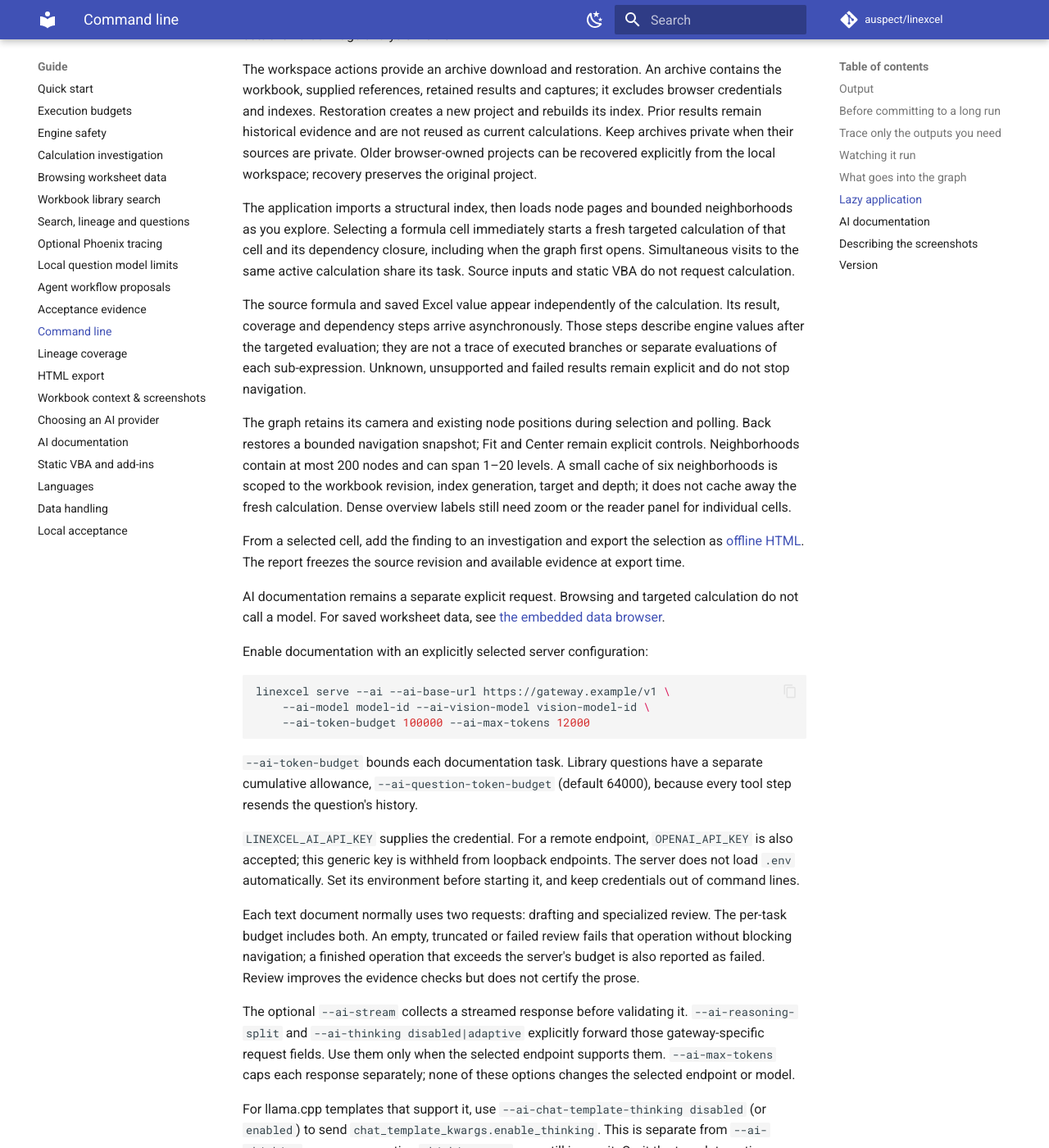
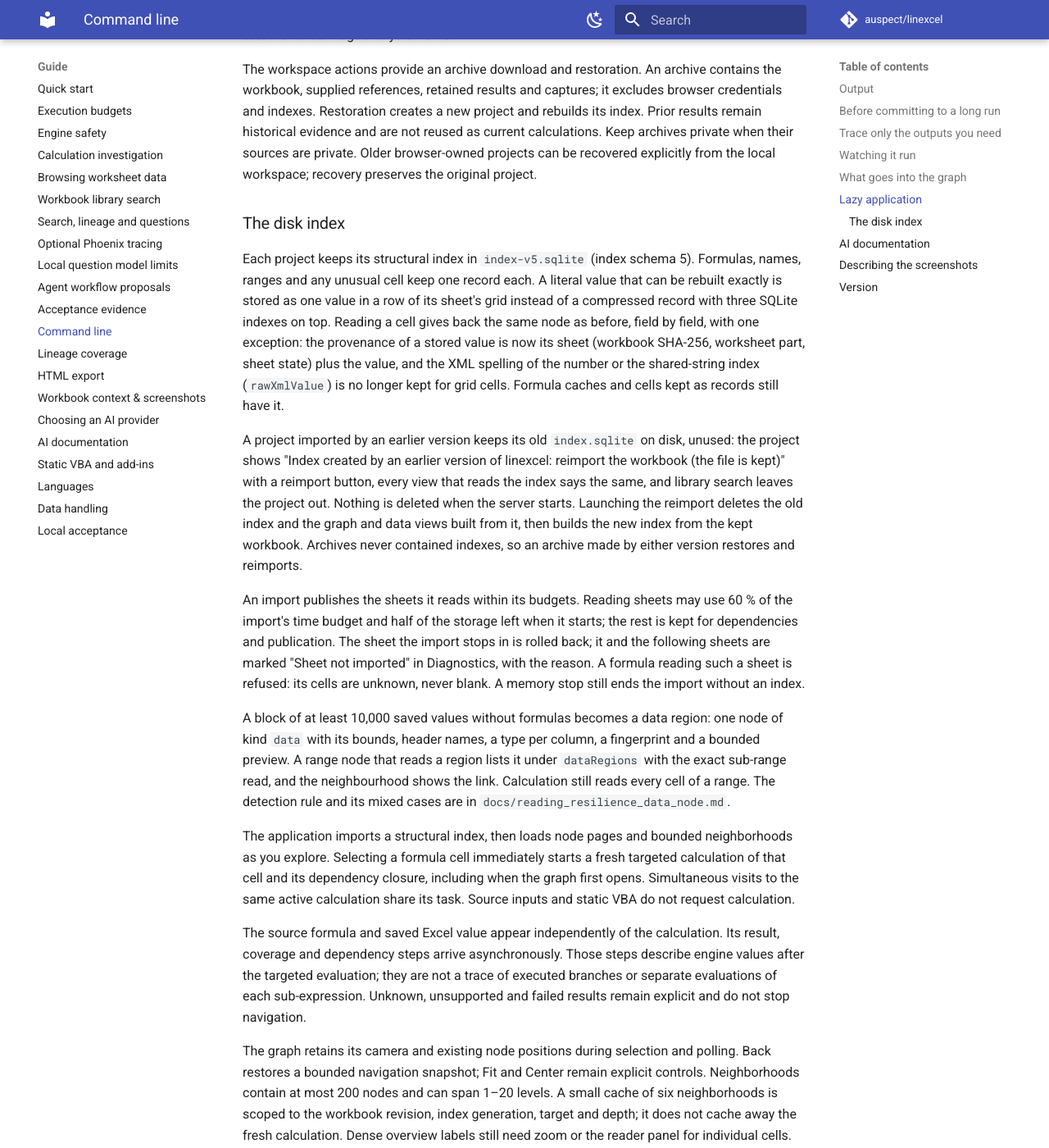
Before and after one commit to auspect/linexcel, an MkDocs documentation site: the page built from docs/guide/cli.md, in a window 1280 px wide and 1400 px high, scrolled down 3385 px. Shown: the whole window at 82% size. Built offline with MkDocs 1.6.1 and Material for MkDocs 9.7.7, drawn with Linux system fonts in a browser that asks for light colours; comment, search, counter and statistics services are not loaded.

Commit message:
Document index schema 5, data regions and per-sheet publication
The serve guide describes the disk index (grid storage, provenance per
sheet without rawXmlValue for grid cells), the reimport of projects
imported by an earlier version, publication within the import's budgets
and data regions. The Datasette guide says raw_xml_value is empty for
grid cells. The data node note records the choices made in step A. The
changelog announces the schema change and the reimport it requires.

Co-Authored-By: Claude Opus 5.5 <noreply@anthropic.com>

```diff
--- a/docs/guide/cli.md
+++ b/docs/guide/cli.md
@@ -140,6 +140,43 @@ reused as current calculations. Keep archives private when their sources are
 private. Older browser-owned projects can be recovered explicitly from the
 local workspace; recovery preserves the original project.
 
+### The disk index
+
+Each project keeps its structural index in `index-v5.sqlite` (index schema 5).
+Formulas, names, ranges and any unusual cell keep one record each. A literal
+value that can be rebuilt exactly is stored as one value in a row of its
+sheet's grid instead of a compressed record with three SQLite indexes on top.
+Reading a cell gives back the same node as before, field by field, with
+one exception: the provenance of a stored value is now its sheet (workbook
+SHA-256, worksheet part, sheet state) plus the value, and the XML spelling of
+the number or the shared-string index (`rawXmlValue`) is no longer kept for
+grid cells. Formula caches and cells kept as records still have it.
+
+A project imported by an earlier version keeps its old `index.sqlite` on disk,
+unused: the project shows "Index created by an earlier version of linexcel:
+reimport the workbook (the file is kept)" with a reimport button, every view
+that reads the index says the same, and library search leaves the project out.
+Nothing is deleted when the server starts. Launching the reimport deletes the
+old index and the graph and data views built from it, then builds the new
+index from the kept workbook. Archives never contained indexes, so an archive
+made by either version restores and reimports.
+
+An import publishes the sheets it reads within its budgets. Reading sheets may
+use 60 % of the import's time budget and half of the storage left when it
+starts; the rest is kept for dependencies and publication. The sheet the
+import stops in is rolled back; it and the following sheets are marked "Sheet
+not imported" in Diagnostics, with the reason. A formula reading such a sheet
+is refused: its cells are unknown, never blank. A memory stop still ends the
+import without an index.
+
+A block of at least 10,000 saved values without formulas becomes a data
+region: one node of kind `data` with its bounds, header names, a type per
+column, a fingerprint and a bounded preview. A range node that reads a region
+lists it under `dataRegions` with the exact sub-range read, and the
+neighbourhood shows the link. Calculation still reads every cell of a range.
+The detection rule and its mixed cases are in
+`docs/reading_resilience_data_node.md`.
+
 The application imports a structural index, then loads node pages and bounded
 neighborhoods as you explore. Selecting a formula cell immediately starts a
 fresh targeted calculation of that cell and its dependency closure, including
```
Also changed, not shown: CHANGELOG.md (+18 -0 lines), docs/guide/datasette.md (+5 -0 lines), docs/reading_resilience_data_node.md (+28 -0 lines).
